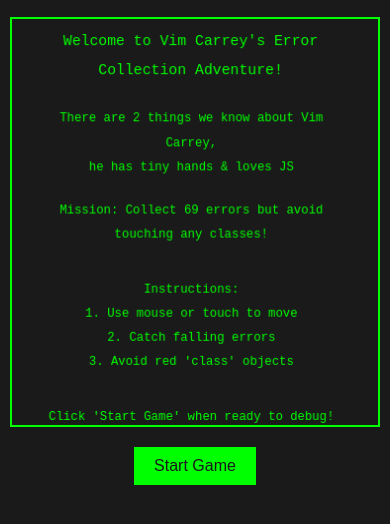
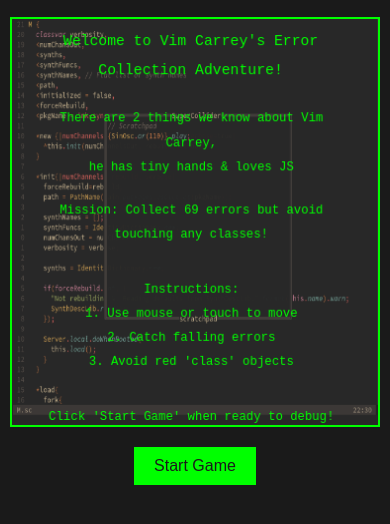
Before and after one commit to TheOrganicAI/vim-carrey-game, a plain HTML site: page index.html in a window 390 px wide. Shown: the part 198-722 px from the top of the page. Drawn offline with Linux system fonts and the light colour scheme.

```diff
--- a/index.html
+++ b/index.html
@@ -173,6 +173,9 @@
         function loadBackground() {
             backgroundImage = new Image();
             backgroundImage.src = "media/images/background-image.png";
+            backgroundImage.onload = function() {
+                drawStartScreen();
+            };
         }
 
         function drawBackground() {
@@ -186,8 +189,8 @@
             canvas.width = container.clientWidth;
             canvas.height = container.clientHeight;
 
-            if (gameStarted || countdown < 5) {
-                drawBackground();
+            if (!gameStarted && !gameOver) {
+                drawStartScreen();
             }
         }
 
@@ -233,7 +236,7 @@
         }
 
         function createObject() {
-            const isClass = Math.random() < 0.2; // 20% chance of being a class
+            const isClass = Math.random() < 0.3;
             fallingObjects.push({
                 x: Math.random() * 0.8333,
                 y: 0,
@@ -418,6 +421,9 @@
         });
 
         function drawStartScreen() {
+            ctx.fillStyle = '#1a1a1a';
+            ctx.fillRect(0, 0, canvas.width, canvas.height);
+            drawBackground();
             ctx.fillStyle = '#00FF00';
             let y = 0.1;
             y = drawCenteredText("Welcome to Vim Carrey's Error Collection Adventure!", y, 24);
@@ -436,9 +442,9 @@
         }
 
         window.addEventListener('resize', resizeCanvas);
-        loadBackground();
         resizeCanvas();
         drawStartScreen();
+        loadBackground();
         </script>
 </body>
 </html>
```
